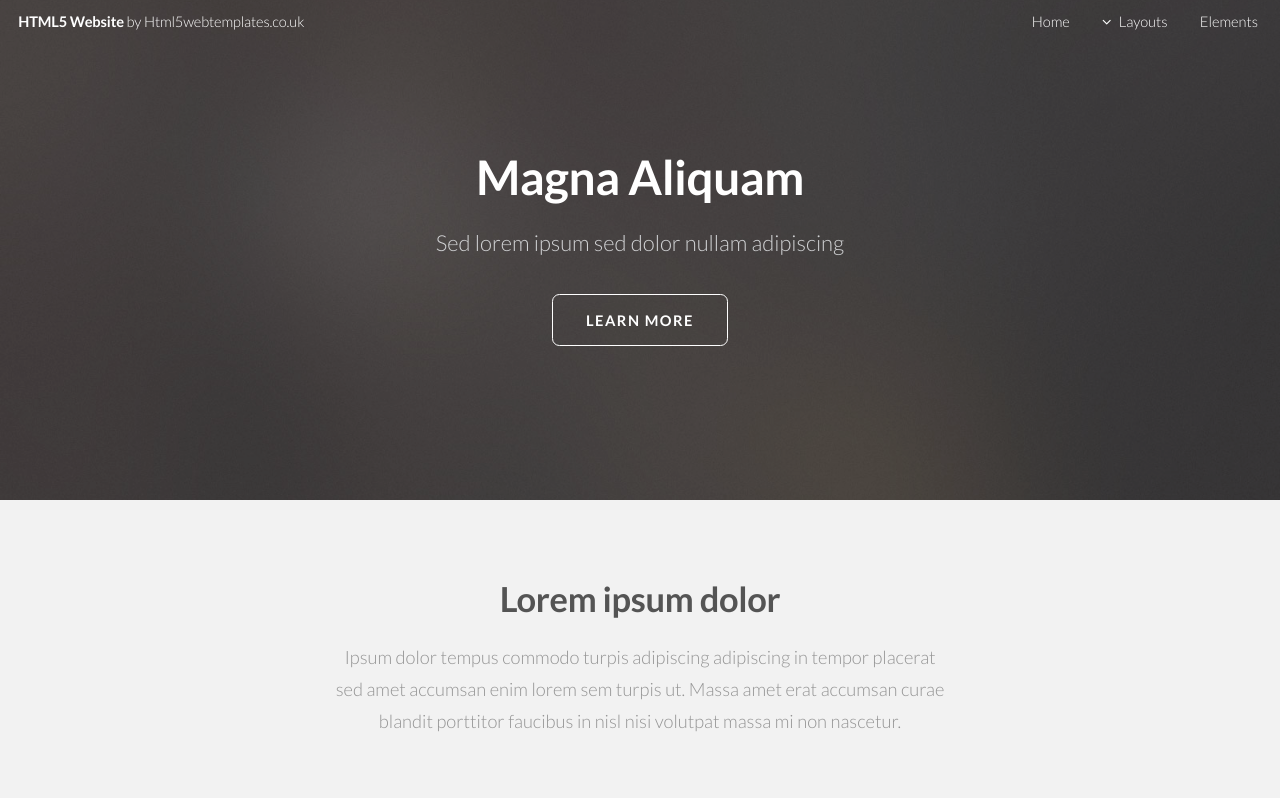
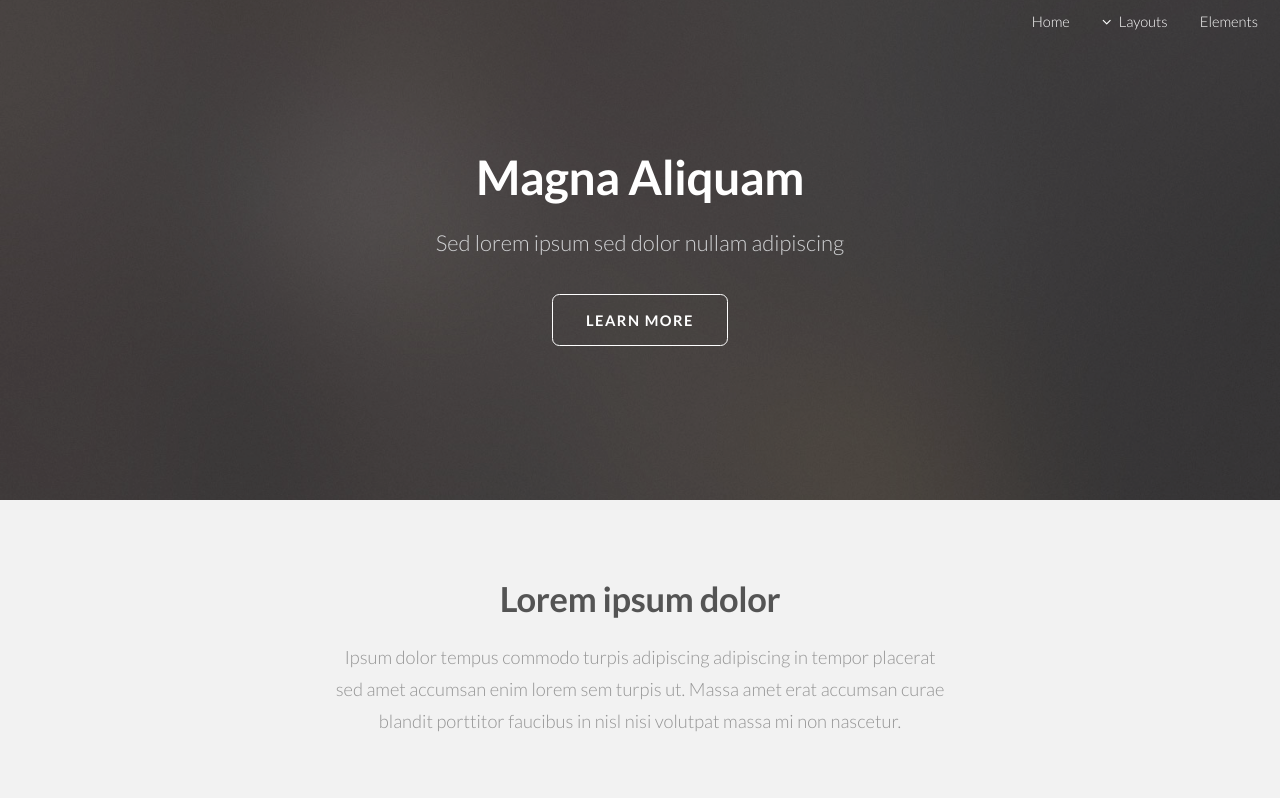
Before and after one commit to bjnwireless/bjnwireless.github.io, a plain HTML site: page index.html in a window 1280 px wide. Shown: the top 798 px of the page. Drawn offline with Linux system fonts and the light colour scheme.

Commit message:
Add files via upload

```diff
--- a/index.html
+++ b/index.html
@@ -27,7 +27,7 @@
 
 		<!-- Header -->
 			<header id="header" class="alt skel-layers-fixed">
-				<h1><a href="index.html">HTML5 Website <span>by Html5webtemplates.co.uk</span></a></h1>
+
 				<nav id="nav">
 					<ul>
 						<li><a href="index.html">Home</a></li>
```
